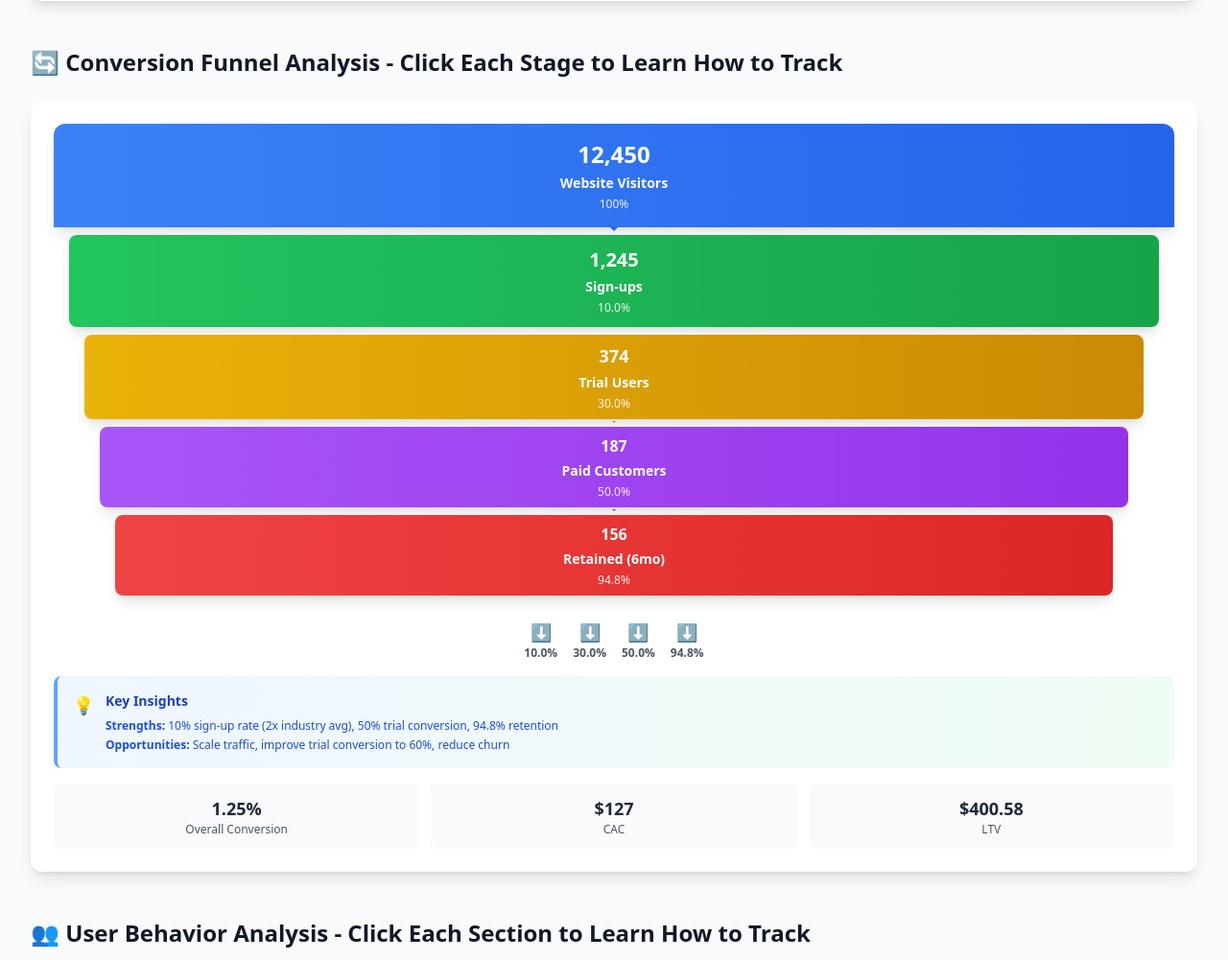
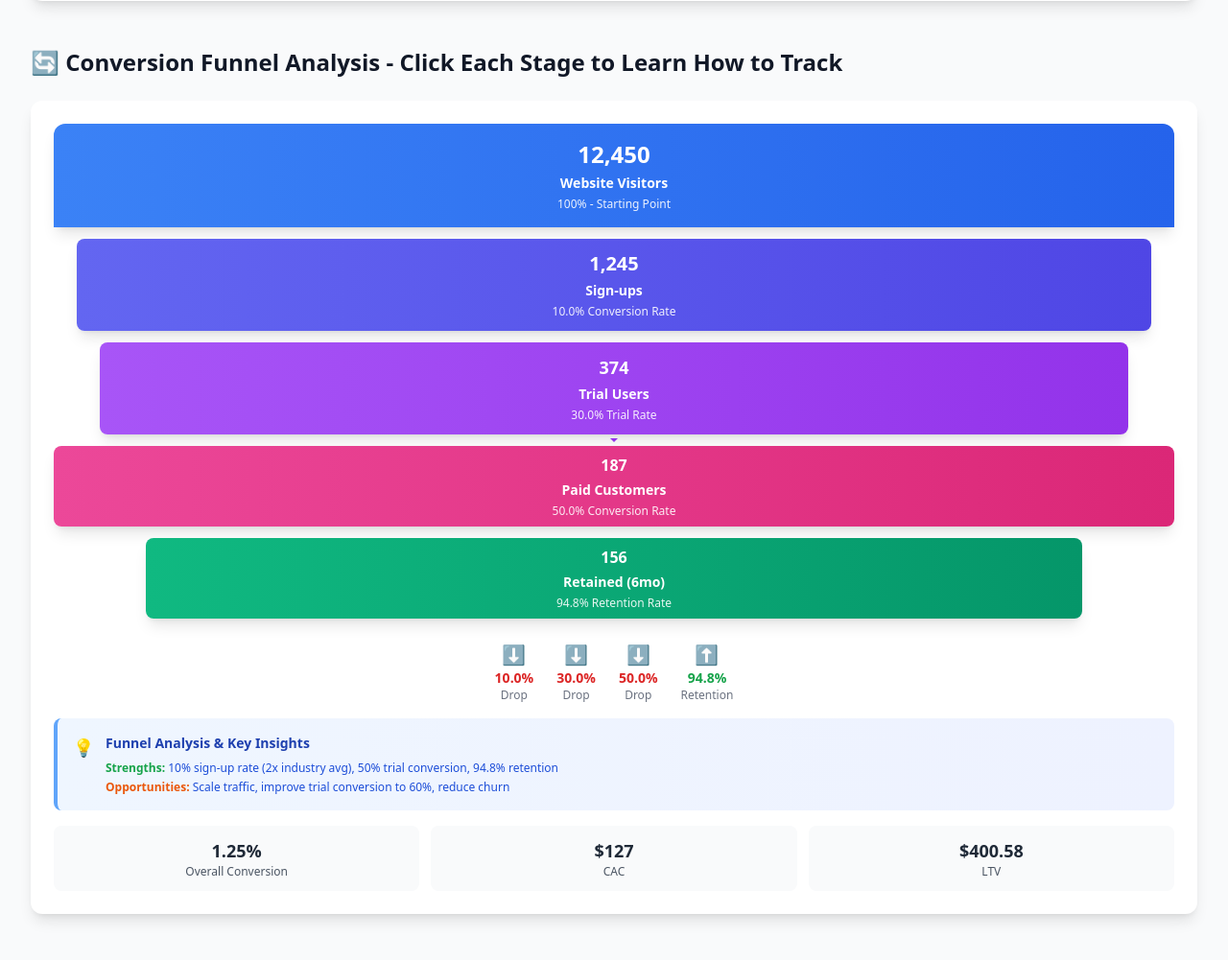
Before and after one commit to safinayah/startup-analytics-tutorial, a Flask app: page / in a window 1280 px wide. Shown: the part 2020-3021 px from the top of the page at 96% size. Run offline with Flask 3, Linux system fonts and the light colour scheme; some libraries are stand-ins or nearby versions.

Commit message:
improved conversion funnel and color coding

```diff
--- a/templates/tutorial-dashboard.html
+++ b/templates/tutorial-dashboard.html
@@ -313,95 +313,99 @@
                 🔄 Conversion Funnel Analysis - Click Each Stage to Learn How to Track
             </h2>
             <div class="bg-white rounded-xl shadow-lg p-6">
-                <!-- Compact Visual Funnel -->
+                <!-- Visual Funnel -->
                 <div class="relative mb-6">
                     <!-- Funnel Stage 1: Website Visitors -->
-                    <div class="text-center mb-2 cursor-pointer hover:scale-105 transition-transform" onclick="showInstructions('website-visitors')">
+                    <div class="text-center mb-3 cursor-pointer hover:scale-105 transition-transform" onclick="showInstructions('website-visitors')">
                         <div class="bg-gradient-to-r from-blue-500 to-blue-600 text-white p-4 rounded-t-xl shadow-lg relative">
                             <div class="text-2xl font-bold mb-1">12,450</div>
                             <div class="text-sm font-semibold">Website Visitors</div>
-                            <div class="text-xs opacity-90 mt-1">100%</div>
-                            <div class="absolute -bottom-1 left-1/2 transform -translate-x-1/2 w-0 h-0 border-l-4 border-r-4 border-t-4 border-transparent border-t-blue-600"></div>
+                            <div class="text-xs opacity-90 mt-1">100% - Starting Point</div>
+                            <div class="absolute -bottom-2 left-1/2 transform -translate-x-1/2 w-0 h-0 border-l-6 border-r-6 border-t-6 border-transparent border-t-blue-600"></div>
                         </div>
                     </div>
 
                     <!-- Funnel Stage 2: Sign-ups -->
-                    <div class="text-center mb-2 cursor-pointer hover:scale-105 transition-transform" onclick="showInstructions('sign-ups')">
-                        <div class="bg-gradient-to-r from-green-500 to-green-600 text-white p-3 rounded-lg shadow-lg relative mx-4">
+                    <div class="text-center mb-3 cursor-pointer hover:scale-105 transition-transform" onclick="showInstructions('sign-ups')">
+                        <div class="bg-gradient-to-r from-indigo-500 to-indigo-600 text-white p-3 rounded-lg shadow-lg relative mx-6">
                             <div class="text-xl font-bold mb-1">1,245</div>
                             <div class="text-sm font-semibold">Sign-ups</div>
-                            <div class="text-xs opacity-90 mt-1">10.0%</div>
-                            <div class="absolute -bottom-1 left-1/2 transform -translate-x-1/2 w-0 h-0 border-l-3 border-r-3 border-t-3 border-transparent border-t-green-600"></div>
+                            <div class="text-xs opacity-90 mt-1">10.0% Conversion Rate</div>
+                            <div class="absolute -bottom-2 left-1/2 transform -translate-x-1/2 w-0 h-0 border-l-5 border-r-5 border-t-5 border-transparent border-t-indigo-600"></div>
                         </div>
                     </div>
 
                     <!-- Funnel Stage 3: Trial Users -->
-                    <div class="text-center mb-2 cursor-pointer hover:scale-105 transition-transform" onclick="showInstructions('trial-users')">
-                        <div class="bg-gradient-to-r from-yellow-500 to-yellow-600 text-white p-2 rounded-lg shadow-lg relative mx-8">
+                    <div class="text-center mb-3 cursor-pointer hover:scale-105 transition-transform" onclick="showInstructions('trial-users')">
+                        <div class="bg-gradient-to-r from-purple-500 to-purple-600 text-white p-3 rounded-lg shadow-lg relative mx-12">
                             <div class="text-lg font-bold mb-1">374</div>
                             <div class="text-sm font-semibold">Trial Users</div>
-                            <div class="text-xs opacity-90 mt-1">30.0%</div>
-                            <div class="absolute -bottom-1 left-1/2 transform -translate-x-1/2 w-0 h-0 border-l-2 border-r-2 border-t-2 border-transparent border-t-yellow-600"></div>
+                            <div class="text-xs opacity-90 mt-1">30.0% Trial Rate</div>
+                            <div class="absolute -bottom-2 left-1/2 transform -translate-x-1/2 w-0 h-0 border-l-4 border-r-4 border-t-4 border-transparent border-t-purple-600"></div>
                         </div>
                     </div>
 
                     <!-- Funnel Stage 4: Paid Customers -->
-                    <div class="text-center mb-2 cursor-pointer hover:scale-105 transition-transform" onclick="showInstructions('paid-customers')">
-                        <div class="bg-gradient-to-r from-purple-500 to-purple-600 text-white p-2 rounded-lg shadow-lg relative mx-12">
+                    <div class="text-center mb-3 cursor-pointer hover:scale-105 transition-transform" onclick="showInstructions('paid-customers')">
+                        <div class="bg-gradient-to-r from-pink-500 to-pink-600 text-white p-2 rounded-lg shadow-lg relative mx-18">
                             <div class="text-base font-bold mb-1">187</div>
                             <div class="text-sm font-semibold">Paid Customers</div>
-                            <div class="text-xs opacity-90 mt-1">50.0%</div>
-                            <div class="absolute -bottom-1 left-1/2 transform -translate-x-1/2 w-0 h-0 border-l-2 border-r-2 border-t-2 border-transparent border-t-purple-600"></div>
+                            <div class="text-xs opacity-90 mt-1">50.0% Conversion Rate</div>
+                            <div class="absolute -bottom-2 left-1/2 transform -translate-x-1/2 w-0 h-0 border-l-3 border-r-3 border-t-3 border-transparent border-t-pink-600"></div>
                         </div>
                     </div>
 
                     <!-- Funnel Stage 5: Retained Customers -->
                     <div class="text-center cursor-pointer hover:scale-105 transition-transform" onclick="showInstructions('retained-customers')">
-                        <div class="bg-gradient-to-r from-red-500 to-red-600 text-white p-2 rounded-lg shadow-lg relative mx-16">
+                        <div class="bg-gradient-to-r from-emerald-500 to-emerald-600 text-white p-2 rounded-lg shadow-lg relative mx-24">
                             <div class="text-base font-bold mb-1">156</div>
                             <div class="text-sm font-semibold">Retained (6mo)</div>
-                            <div class="text-xs opacity-90 mt-1">94.8%</div>
-                        </div>
-                    </div>
-                </div>
-
-                <!-- Compact Conversion Rate Arrows -->
-                <div class="flex justify-center items-center space-x-4 mb-4">
+                            <div class="text-xs opacity-90 mt-1">94.8% Retention Rate</div>
+                        </div>
+                    </div>
+                </div>
+
+                <!-- Conversion Rate Arrows with Semantic Colors -->
+                <div class="flex justify-center items-center space-x-6 mb-4">
                     <div class="text-center">
-                        <div class="text-lg">⬇️</div>
-                        <div class="text-xs font-semibold text-gray-600">10.0%</div>
+                        <div class="text-xl text-red-500">⬇️</div>
+                        <div class="text-sm font-semibold text-red-600">10.0%</div>
+                        <div class="text-xs text-gray-500">Drop</div>
                     </div>
                     <div class="text-center">
-                        <div class="text-lg">⬇️</div>
-                        <div class="text-xs font-semibold text-gray-600">30.0%</div>
+                        <div class="text-xl text-red-500">⬇️</div>
+                        <div class="text-sm font-semibold text-red-600">30.0%</div>
+                        <div class="text-xs text-gray-500">Drop</div>
                     </div>
                     <div class="text-center">
-                        <div class="text-lg">⬇️</div>
-                        <div class="text-xs font-semibold text-gray-600">50.0%</div>
+                        <div class="text-xl text-red-500">⬇️</div>
+                        <div class="text-sm font-semibold text-red-600">50.0%</div>
+                        <div class="text-xs text-gray-500">Drop</div>
                     </div>
                     <div class="text-center">
-                        <div class="text-lg">⬇️</div>
-                        <div class="text-xs font-semibold text-gray-600">94.8%</div>
-                    </div>
-                </div>
-
-                <!-- Compact Key Insights -->
-                <div class="bg-gradient-to-r from-blue-50 to-green-50 border-l-4 border-blue-400 p-4 rounded-lg mb-4">
+                        <div class="text-xl text-green-500">⬆️</div>
+                        <div class="text-sm font-semibold text-green-600">94.8%</div>
+                        <div class="text-xs text-gray-500">Retention</div>
+                    </div>
+                </div>
+
+                <!-- Key Insights -->
+                <div class="bg-gradient-to-r from-blue-50 to-indigo-50 border-l-4 border-blue-400 p-4 rounded-lg mb-4">
                     <div class="flex items-start">
                         <div class="flex-shrink-0">
                             <div class="text-blue-500 text-lg">💡</div>
                         </div>
                         <div class="ml-3">
-                            <h3 class="text-sm font-semibold text-blue-800 mb-2">Key Insights</h3>
+                            <h3 class="text-sm font-semibold text-blue-800 mb-2">Funnel Analysis & Key Insights</h3>
                             <div class="text-xs text-blue-700 space-y-1">
-                                <p><strong>Strengths:</strong> 10% sign-up rate (2x industry avg), 50% trial conversion, 94.8% retention</p>
-                                <p><strong>Opportunities:</strong> Scale traffic, improve trial conversion to 60%, reduce churn</p>
+                                <p><strong class="text-green-600">Strengths:</strong> 10% sign-up rate (2x industry avg), 50% trial conversion, 94.8% retention</p>
+                                <p><strong class="text-orange-600">Opportunities:</strong> Scale traffic, improve trial conversion to 60%, reduce churn</p>
                             </div>
                         </div>
                     </div>
                 </div>
 
-                <!-- Compact Funnel Metrics Summary -->
+                <!-- Funnel Metrics Summary -->
                 <div class="grid grid-cols-3 gap-3">
                     <div class="bg-gray-50 p-3 rounded-lg text-center">
                         <div class="text-lg font-bold text-gray-800">1.25%</div>
```
